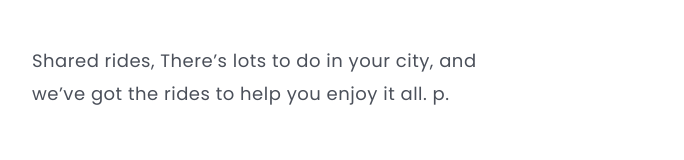
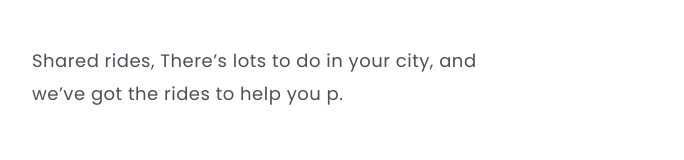
Before and after one commit to jonatascavalcanti03/Primeiro-trabalho-responsivo, a plain HTML site: page index.html in a window 1280 px wide. Shown: the part 935-1095 px from the top of the page, without its empty margins (53-737 px from the left). Drawn offline with Linux system fonts and the light colour scheme.

Commit message:
Alterção no paragrafo principal

```diff
--- a/index.html
+++ b/index.html
@@ -25,7 +25,7 @@
         class="logo-image">
     <div>
     <h1>Wide coverage location</h1>
-    <p>Shared rides, There’s lots to do in your city, and we’ve got the rides to help you enjoy it all. p.</p>
+    <p>Shared rides, There’s lots to do in your city, and we’ve got the rides to help you  p.</p>
 
     <button class="button-learn-more"> Learn more </button>
 </div>
```
